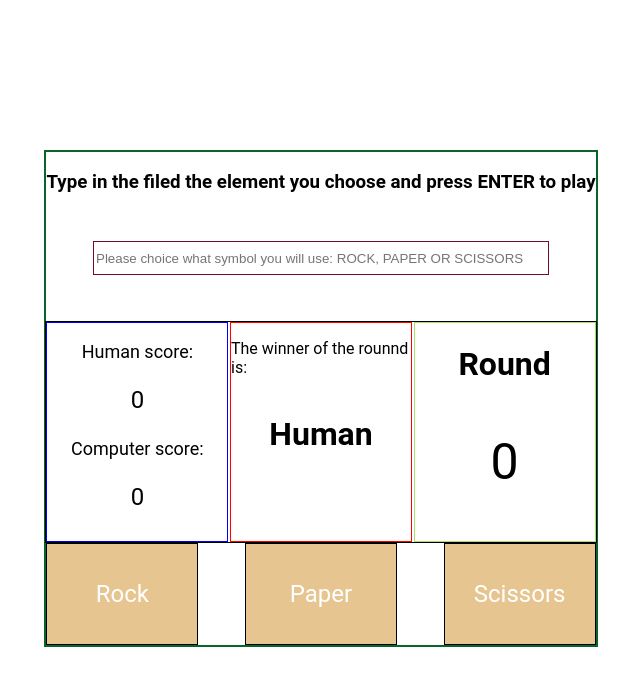
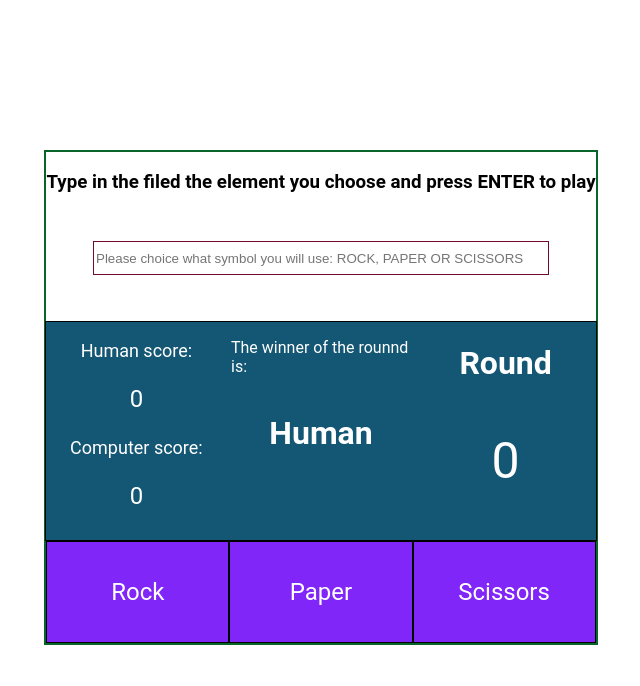
Before and after one commit to vukmilenkovic/-Rock-Paper-Scissors-, a plain HTML site: page index.html in a window 1280 px wide. Shown: the whole page, without its empty margins (319-959 px from the left). Drawn offline with Linux system fonts and the light colour scheme.

Commit message:
Added slight changes to the ui of the game

```diff
--- a/styles.css
+++ b/styles.css
@@ -45,24 +45,24 @@ h3 {
 
 .buttons {
     display: flex;
-    justify-content: space-between;
     width: 100%;
-    align-items: stretch;
+    flex: 1;
 }
 
 .btn{
     border: 1px solid black;
-    background-color: rgb(231, 197, 145);
+    background-color: rgb(129, 38, 248);
     height: 100px;
     width: 150px;
     display:flex;
+    flex: 1;
     justify-content: space-around;
     align-items: center;
 }
 a{
     text-decoration: none;
     color: white;
-    font-size: 24px;;
+    font-size: 24px;
 }
 
 .info {
@@ -70,15 +70,17 @@ a{
     width: 100%;
     display: flex;
     justify-content: space-between;
+    background-color: rgb(20, 87, 116);
+    color: white;
 
 }
 .scores {
-    border: 0.5px solid blue;
+
     width: 180px;
 }
 
 .announce-round-winner {
-    border: 0.5px solid red;
+
     width: 180px;
     display: flex;
     flex-direction: column;
@@ -90,7 +92,7 @@ a{
 .curr-round {
     text-align: center;
     width: 180px;
-    border: 0.5px solid rgb(165, 224, 110);
+
 }
 
 .round {
```
